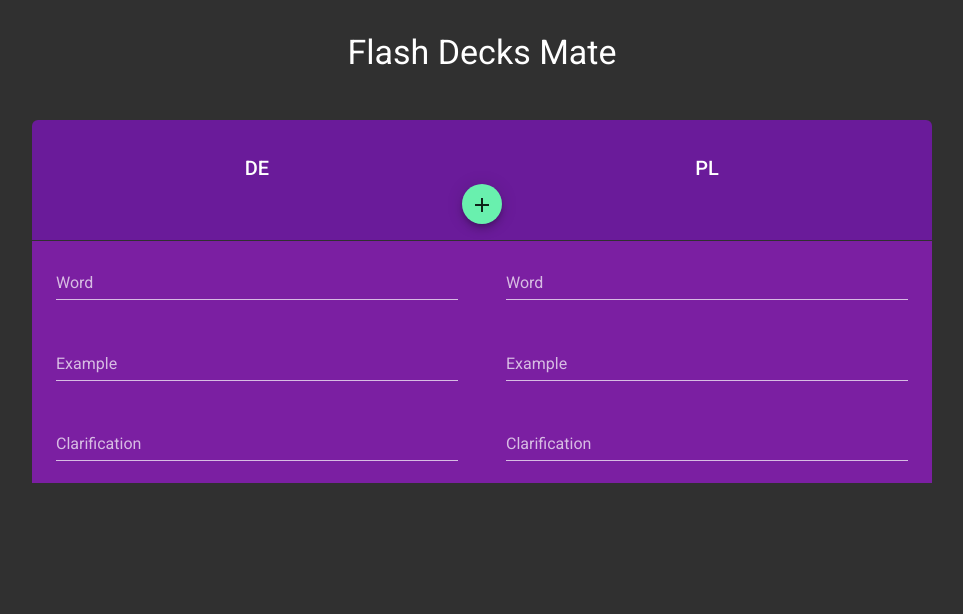
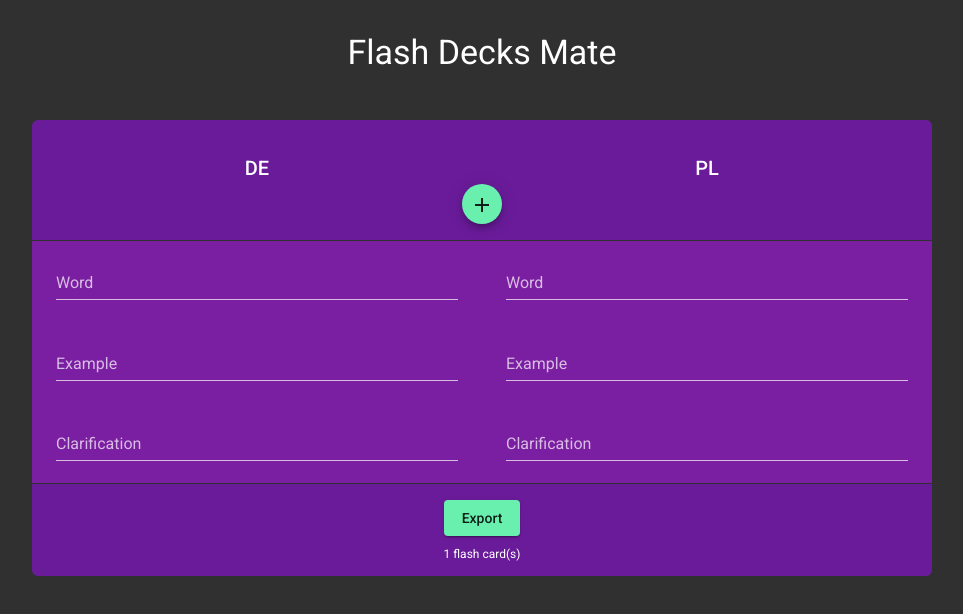
Before and after one commit to canqel/Flash-Decks-Mate, an Angular app: page /decks in a window 1280 px wide. Both pictures are taken after a click on the button "add". Shown: the top 614 px of the page, without its empty margins (158-1121 px from the left). Built offline with nearby package versions, Linux system fonts and the light colour scheme.

Commit message:
feat(deck-editor): added footer

```diff
--- a/src/app/decks/decks.module.ts
+++ b/src/app/decks/decks.module.ts
@@ -19,6 +19,6 @@ import { ReactiveFormsModule } from '@angular/forms';
     MatIconModule,
     MatInputModule
   ],
-  entryComponents: [DeckEditorComponent]
+  entryComponents: []
 })
 export class DecksModule { }
--- a/src/app/decks/pages/deck-editor/deck-editor.component.html
+++ b/src/app/decks/pages/deck-editor/deck-editor.component.html
@@ -21,5 +21,10 @@
     </div>
   </div>
 
-  <div class="deck-footer"></div>
+  <div class="deck-footer" *ngIf="cards.length > 0">
+    <div class="col">
+      <button mat-raised-button color="accent" (click)="export()">Export</button>
+      <div class="mat-small">{{ cards.length }} flash card(s)</div>
+    </div>
+  </div>
 </div>
--- a/src/app/decks/pages/deck-editor/deck-editor.component.scss
+++ b/src/app/decks/pages/deck-editor/deck-editor.component.scss
@@ -33,4 +33,23 @@
       margin-top: 1px;
     }
   }
+
+  .deck-footer {
+    background-color: $primary-color-dark;
+    display: flex;
+    justify-content: center;
+    border-radius: 0 0 6px 6px;
+    padding: 1rem 0 0.75rem 0;
+    margin-top: 1px;
+    margin-bottom: 2rem;
+
+    .col {
+      display: flex;
+      flex-direction: column;
+
+      .mat-small {
+        margin-top: 0.5rem;
+      }
+    }
+  }
 }
--- a/src/app/decks/pages/deck-editor/deck-editor.component.ts
+++ b/src/app/decks/pages/deck-editor/deck-editor.component.ts
@@ -1,5 +1,6 @@
 import { Component } from '@angular/core';
 import { FlashCard, Language } from '../../decks.models';
+import { DeckExporterService } from '../../services/deck-exporter.service';
 
 @Component({
   templateUrl: './deck-editor.component.html',
@@ -12,7 +13,7 @@ export class DeckEditorComponent {
   private side1Lang = Language.DE;
   private side2Lang = Language.PL;
 
-  constructor() { }
+  constructor(private deckExporter: DeckExporterService) { }
 
   addCard() {
     this.cards.splice(0, 0, new FlashCard(this.side1Lang, this.side2Lang));
@@ -23,4 +24,9 @@ export class DeckEditorComponent {
 
     this.cards[index].replaceValues(card);
   }
+
+  export() {
+    // TODO
+    this.deckExporter.export(this.cards);
+  }
 }
--- /dev/null
+++ b/src/app/decks/services/deck-exporter.service.ts
@@ -0,0 +1,14 @@
+import { Injectable } from '@angular/core';
+import { FlashCard } from '../decks.models';
+
+@Injectable({
+  providedIn: 'root'
+})
+export class DeckExporterService {
+
+  constructor() { }
+
+  export(cards: FlashCard[]) {
+    // TODO
+  }
+}
--- a/src/styles/_variables.scss
+++ b/src/styles/_variables.scss
@@ -8,6 +8,8 @@ $light-secondary-text: rgba(white, 0.7);
 $light-disabled-text: rgba(white, 0.5);
 $light-dividers: rgba(white, 0.12);
 $light-focused: rgba(white, 0.12);
+
+$page-width: 900px;
 
 // Colors
 
--- a/src/styles/styles.scss
+++ b/src/styles/styles.scss
@@ -13,6 +13,6 @@ body {
 }
 
 .page-container {
-  max-width: 900px;
+  max-width: $page-width;
   margin: 0 auto;
 }
```
